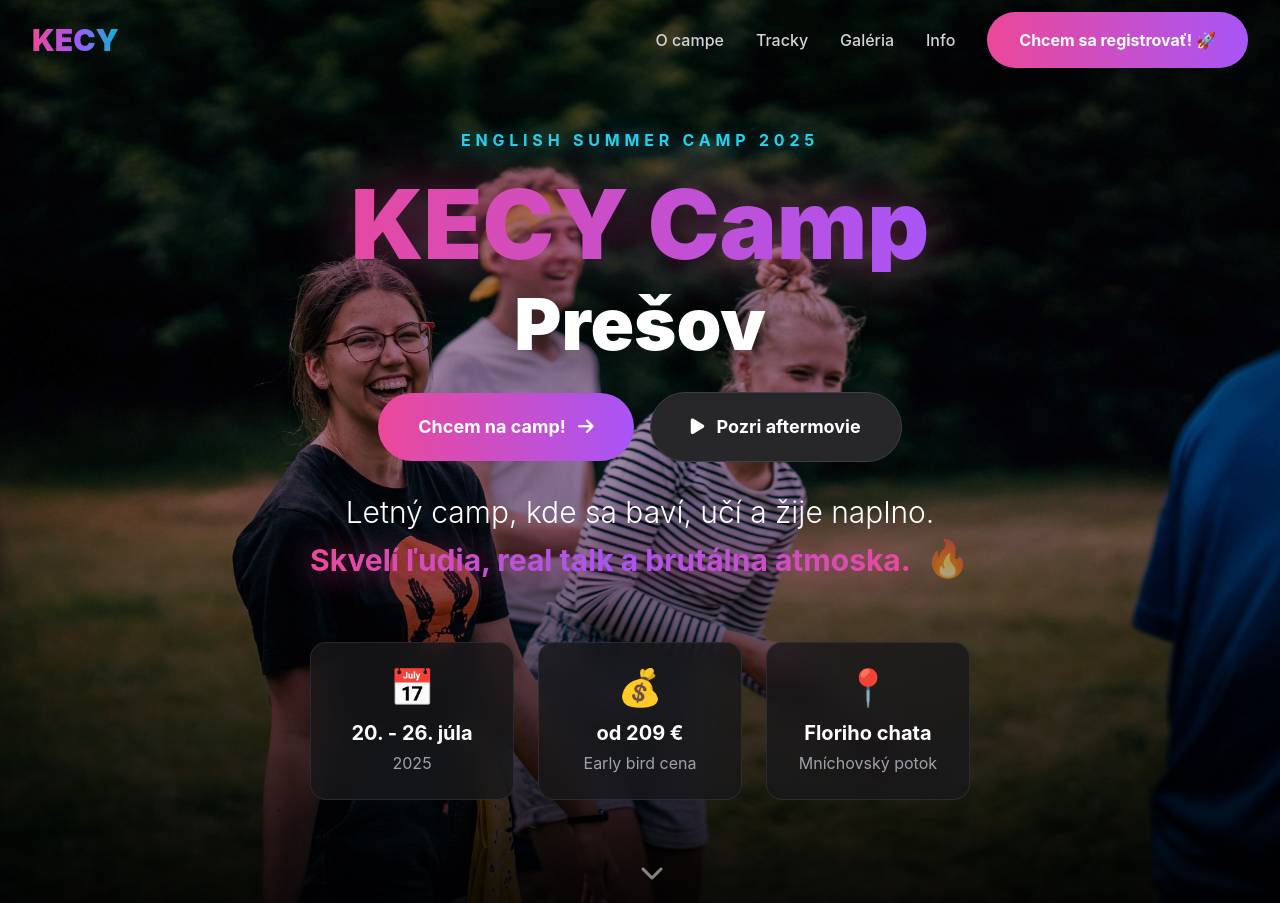
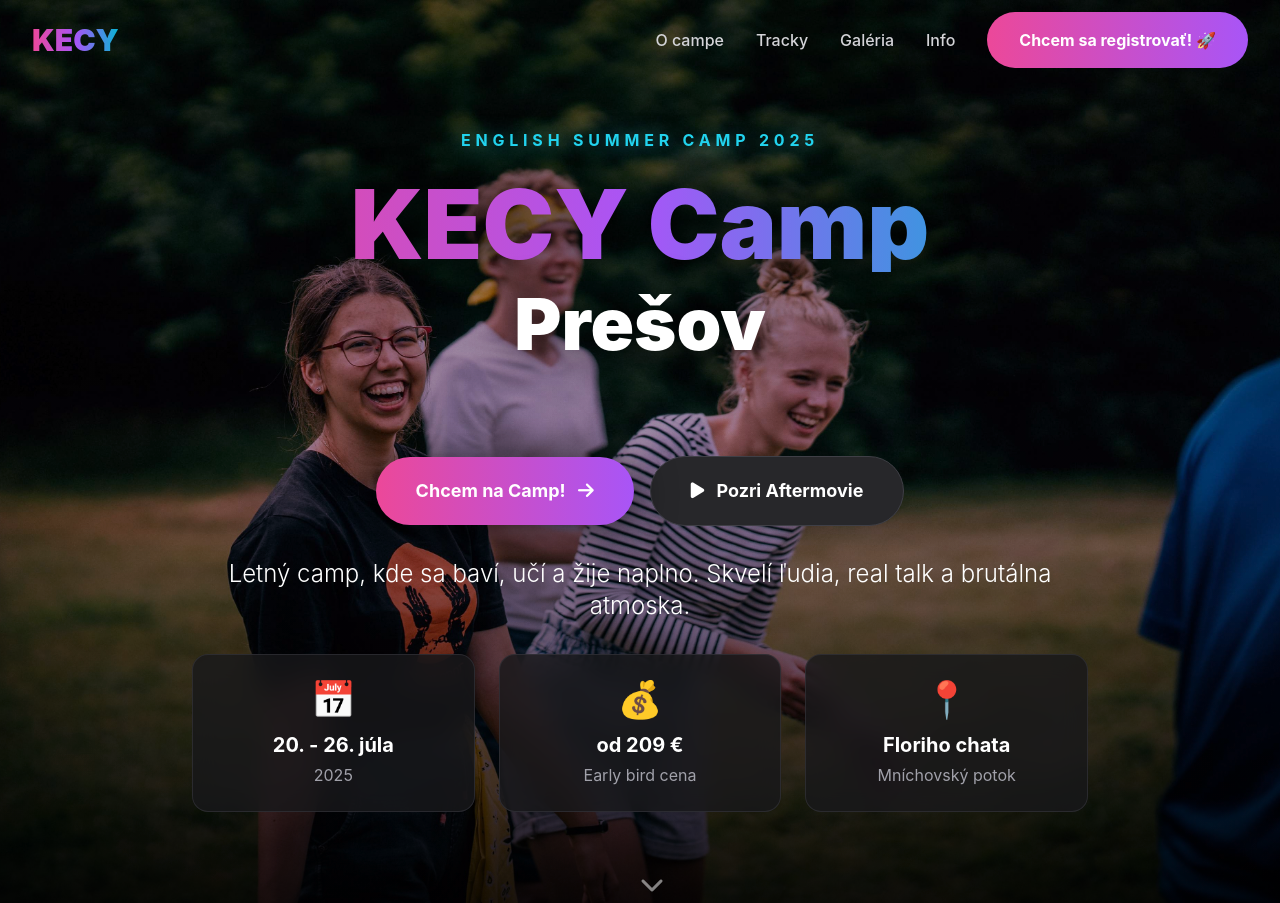
Before and after one commit to branopuzder/kecypo-web, a website built with Vite: page index.html in a window 1280 px wide. Shown: the top 903 px of the page. Built offline with nearby package versions, Linux system fonts and the light colour scheme.

Commit message:
Cleaning touches

```diff
--- a/index.html
+++ b/index.html
@@ -116,8 +116,8 @@
         English Summer Camp 2025
       </p>
 
-      <h1 class="text-5xl sm:text-7xl lg:text-8xl font-black mb-8 leading-tight">
-        <span class="block bg-gradient-to-r from-pink-500 via-purple-500 to-cyan-500 bg-clip-text text-transparent animate-gradient drop-shadow-[0_0_30px_rgba(236,72,153,0.5)]">
+      <h1 class="text-5xl sm:text-7xl lg:text-8xl font-black mb-24 leading-tight">
+        <span class="block bg-gradient-to-r from-pink-500 via-purple-500 to-cyan-500 bg-clip-text text-transparent drop-shadow-[0_4px_20px_rgba(0,0,0,0.8)]">
           KECY Camp
         </span>
         <span class="block text-white text-4xl sm:text-6xl lg:text-7xl mt-4 drop-shadow-[0_4px_20px_rgba(0,0,0,0.8)]">
@@ -127,26 +127,20 @@
 
       <!-- CTA Buttons -->
       <div class="flex flex-col sm:flex-row gap-4 justify-center items-center mb-8">
-        <a href="#registration" class="btn-primary text-lg group px-10 py-5">
-          Chcem na camp!
+        <a href="#registration" class="btn-primary text-lg group px-10 py-5 drop-shadow-[0_4px_20px_rgba(0,0,0,0.8)]  ">
+          Chcem na Camp!
           <i class="fas fa-arrow-right ml-2 group-hover:translate-x-1 transition-transform inline-block"></i>
         </a>
         <a href="#video" class="btn-secondary text-lg group px-10 py-5">
           <i class="fas fa-play mr-2 group-hover:scale-110 transition-transform inline-block"></i>
-          Pozri aftermovie
+          Pozri Aftermovie
         </a>
       </div>
 
       <!-- Parafrázovaný subtitle medzi tlačidlami a boxami -->
-      <div class="max-w-4xl mx-auto mb-16">
-        <p class="text-xl sm:text-2xl lg:text-3xl text-white font-light leading-relaxed">
-          Letný camp, kde sa baví, učí a žije naplno.
-        </p>
-        <p class="text-xl sm:text-2xl lg:text-3xl mt-2">
-          <span class="font-bold text-transparent bg-gradient-to-r from-pink-500 via-purple-500 to-pink-500 bg-clip-text drop-shadow-[0_2px_15px_rgba(236,72,153,0.6)]">
-            Skvelí ľudia, real talk a brutálna atmoska.
-          </span>
-          <span class="text-4xl ml-2 inline-block animate-pulse">🔥</span>
+      <div class="max-w-4xl mx-auto mb-8">
+        <p class="text-l sm:text-xl lg:text-2xl text-white font-light leading-relaxed">
+          Letný camp, kde sa baví, učí a žije naplno. Skvelí ľudia, real talk a brutálna atmoska.
         </p>
       </div>
 
@@ -1241,8 +1235,8 @@
 
         <div class="text-center pt-8 border-t border-zinc-800">
           <p class="text-zinc-500 text-sm">
-            Za KECY Team PO vytvoril s 💜 Braňko v Prešove.<br/>
-            Všetky práva vyhradené. No cookies tracking. © 2025.
+            Za KECY Team PO vyvibekódil Braňko 💜 v Prešove.<br/>
+            Všetky práva vyhradené. No cookies tracking. © <span x-text="new Date().getFullYear()"></span>.
           </p>
         </div>
       </div>
```
